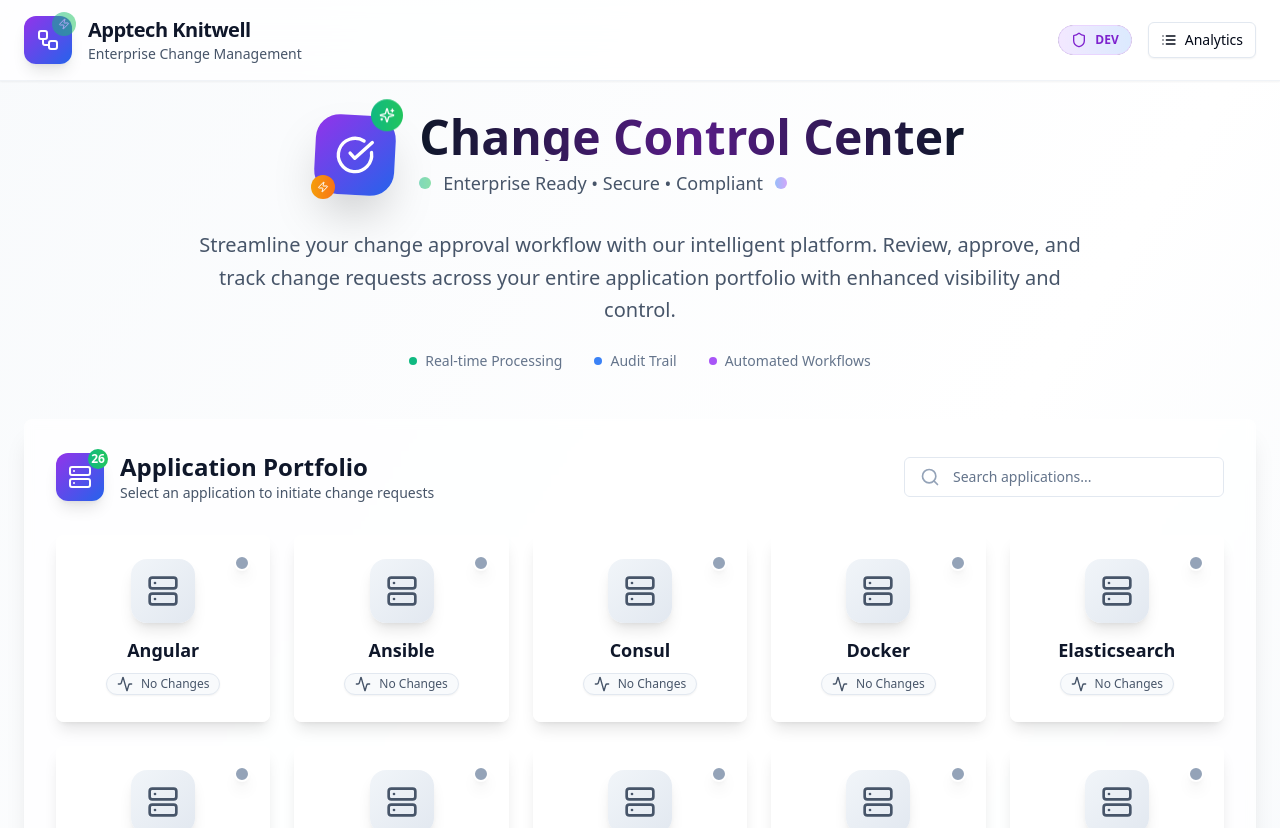
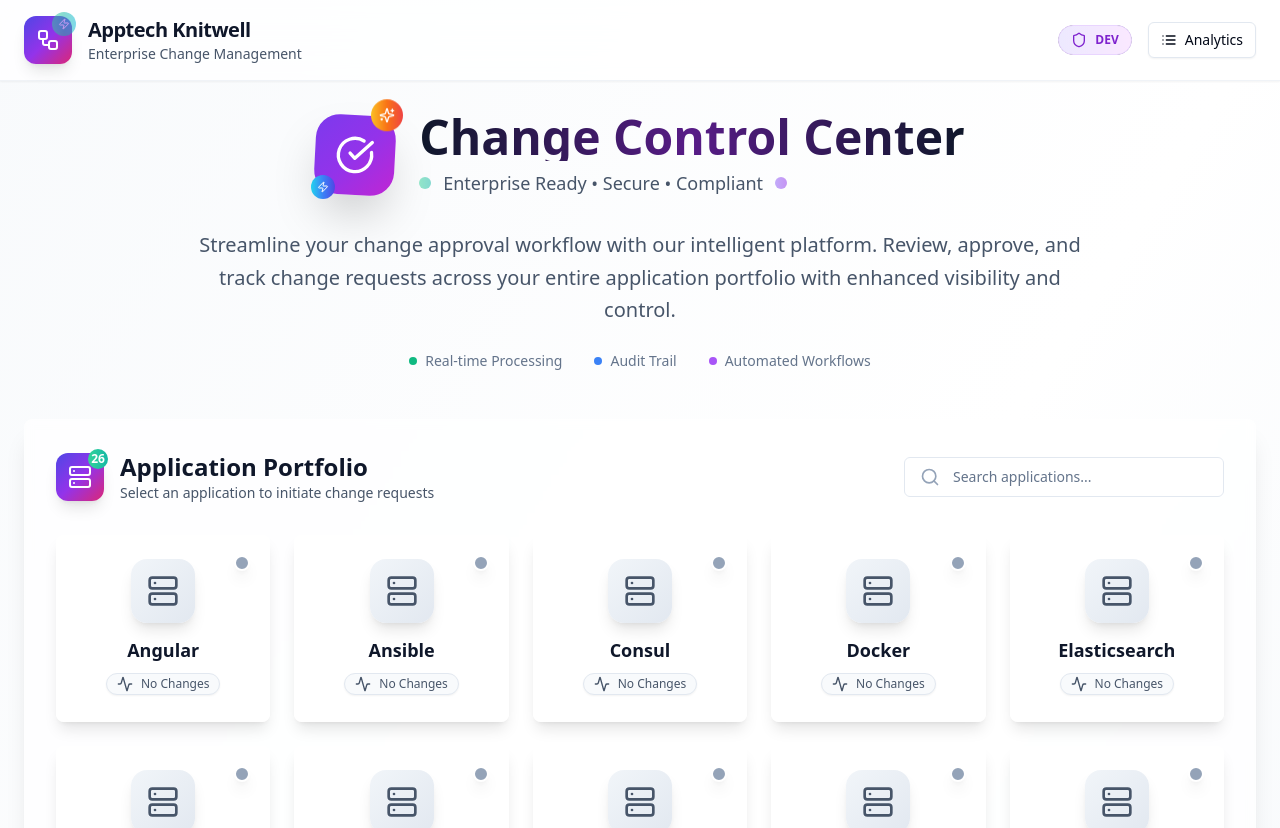
Before and after one commit to sn-0217/sleek-nav-revamp-fix, a React (Vite) app: page /home in a window 1280 px wide. Shown: the top 828 px of the page. Built offline with nearby package versions, Linux system fonts and the light colour scheme.

Commit message:
Feat: Apply gradient to icons in Home page
Applied a better color gradient to the selected icon and related icons on the Home page.

```diff
--- a/src/pages/Home.tsx
+++ b/src/pages/Home.tsx
@@ -167,10 +167,10 @@ const Home = () => {
           <div className="flex items-center justify-between">
             <div className="flex items-center gap-4" data-section="header-brand">
               <div className="relative">
-                <div className="w-12 h-12 bg-gradient-to-br from-purple-600 to-blue-600 rounded-xl flex items-center justify-center shadow-lg hover:scale-110 transition-transform">
+                <div className="w-12 h-12 bg-gradient-to-br from-indigo-600 via-purple-600 to-pink-600 rounded-xl flex items-center justify-center shadow-lg hover:scale-110 transition-transform">
                   <Workflow className="w-6 h-6 text-white" />
                 </div>
-                <div className="absolute -top-1 -right-1 w-6 h-6 bg-gradient-to-r from-emerald-500 to-green-500 rounded-full flex items-center justify-center animate-pulse">
+                <div className="absolute -top-1 -right-1 w-6 h-6 bg-gradient-to-r from-emerald-400 via-teal-500 to-cyan-500 rounded-full flex items-center justify-center animate-pulse">
                   <Zap className="w-3 h-3 text-white" />
                 </div>
               </div>
@@ -180,7 +180,7 @@ const Home = () => {
               </div>
             </div>
             <div className="flex items-center gap-4" data-section="header-actions">
-              <Badge className="gap-2 px-3 py-1.5 bg-gradient-to-r from-purple-100 to-blue-100 text-purple-700 border-purple-200 hover:scale-105 transition-transform">
+              <Badge className="gap-2 px-3 py-1.5 bg-gradient-to-r from-violet-100 via-purple-100 to-fuchsia-100 text-purple-700 border-purple-200 hover:scale-105 transition-transform">
                 <Shield className="w-4 h-4" />
                 {currentEnv}
               </Badge>
@@ -205,13 +205,13 @@ const Home = () => {
         <div className="text-center mb-12 space-y-6">
           <div className="flex items-center justify-center gap-6 mb-8">
             <div className="relative">
-              <div className="w-20 h-20 bg-gradient-to-br from-purple-600 to-blue-600 rounded-3xl flex items-center justify-center shadow-2xl transform rotate-3 hover:rotate-0 transition-transform duration-500">
+              <div className="w-20 h-20 bg-gradient-to-br from-violet-600 via-purple-600 to-fuchsia-600 rounded-3xl flex items-center justify-center shadow-2xl transform rotate-3 hover:rotate-0 transition-transform duration-500">
                 <CheckCircle className="w-10 h-10 text-white" />
               </div>
-              <div className="absolute -top-2 -right-2 w-8 h-8 bg-gradient-to-r from-emerald-500 to-green-500 rounded-full flex items-center justify-center animate-bounce">
+              <div className="absolute -top-2 -right-2 w-8 h-8 bg-gradient-to-r from-amber-400 via-orange-500 to-red-500 rounded-full flex items-center justify-center animate-bounce">
                 <Sparkles className="w-4 h-4 text-white" />
               </div>
-              <div className="absolute -bottom-1 -left-1 w-6 h-6 bg-gradient-to-r from-amber-500 to-orange-500 rounded-full flex items-center justify-center">
+              <div className="absolute -bottom-1 -left-1 w-6 h-6 bg-gradient-to-r from-cyan-400 via-blue-500 to-indigo-600 rounded-full flex items-center justify-center">
                 <Zap className="w-3 h-3 text-white" />
               </div>
             </div>
@@ -220,9 +220,9 @@ const Home = () => {
                 Change Control Center
               </h1>
               <div className="flex items-center gap-3">
-                <div className="w-3 h-3 bg-gradient-to-r from-emerald-500 to-green-500 rounded-full animate-pulse"></div>
+                <div className="w-3 h-3 bg-gradient-to-r from-emerald-400 to-teal-500 rounded-full animate-pulse"></div>
                 <span className="text-lg text-slate-600 font-medium">Enterprise Ready • Secure • Compliant</span>
-                <div className="w-3 h-3 bg-gradient-to-r from-blue-500 to-purple-500 rounded-full animate-pulse"></div>
+                <div className="w-3 h-3 bg-gradient-to-r from-violet-500 to-purple-600 rounded-full animate-pulse"></div>
               </div>
             </div>
           </div>
@@ -256,10 +256,10 @@ const Home = () => {
             <div className="flex items-center justify-between mb-8" data-section="apps-header">
               <div className="flex items-center gap-4">
                 <div className="relative">
-                  <div className="w-12 h-12 bg-gradient-to-br from-purple-600 to-blue-600 rounded-xl flex items-center justify-center shadow-lg">
+                  <div className="w-12 h-12 bg-gradient-to-br from-indigo-600 via-purple-600 to-pink-600 rounded-xl flex items-center justify-center shadow-lg">
                     <Server className="w-6 h-6 text-white" />
                   </div>
-                  <div className="absolute -top-1 -right-1 w-5 h-5 bg-gradient-to-r from-emerald-500 to-green-500 rounded-full flex items-center justify-center text-xs text-white font-bold">
+                  <div className="absolute -top-1 -right-1 w-5 h-5 bg-gradient-to-r from-emerald-400 to-teal-500 rounded-full flex items-center justify-center text-xs text-white font-bold">
                     {filteredApps.length}
                   </div>
                 </div>
@@ -320,7 +320,7 @@ const Home = () => {
                   return (
                     <Card
                       key={app}
-                      className={`group transition-all duration-500 hover:shadow-xl hover:-translate-y-3 bg-white/80 backdrop-blur-sm border-0 shadow-lg overflow-hidden relative ${
+                      className={`group transition-all duration-500 hover:shadow-xl hover:-translate-y-3 bg-white/80 backdrop-blur-sm border-0 shadow-lg overflow-hidden ${
                         hasValidSubmissions ? 'cursor-pointer' : 'cursor-default'
                       }`}
                       style={{
```
